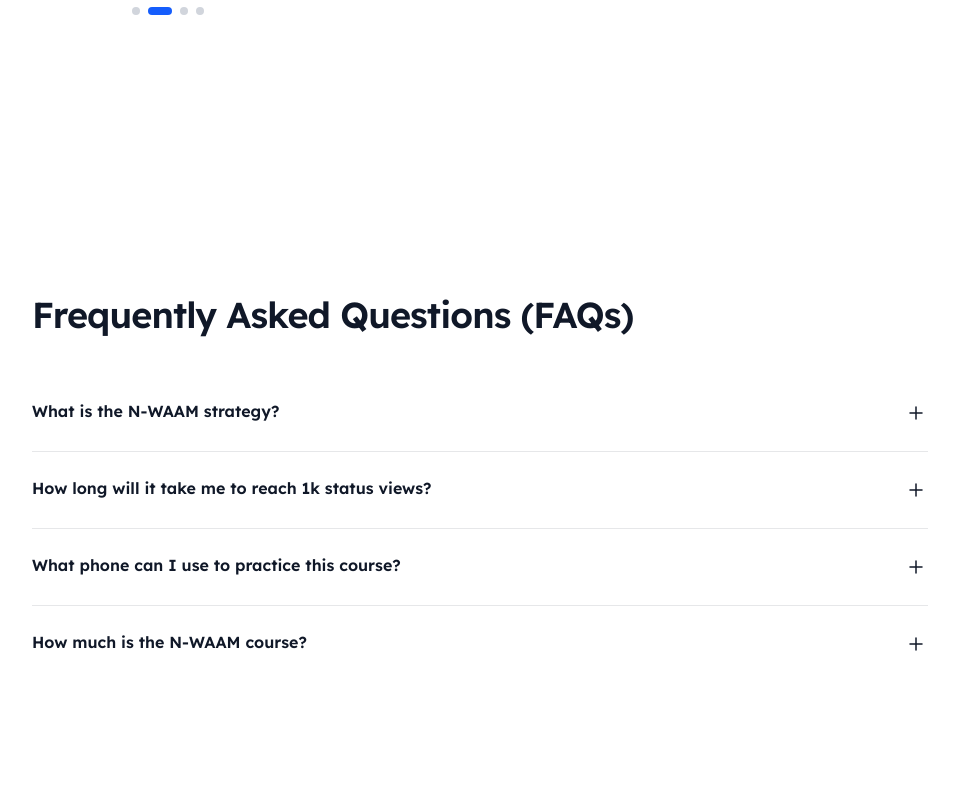
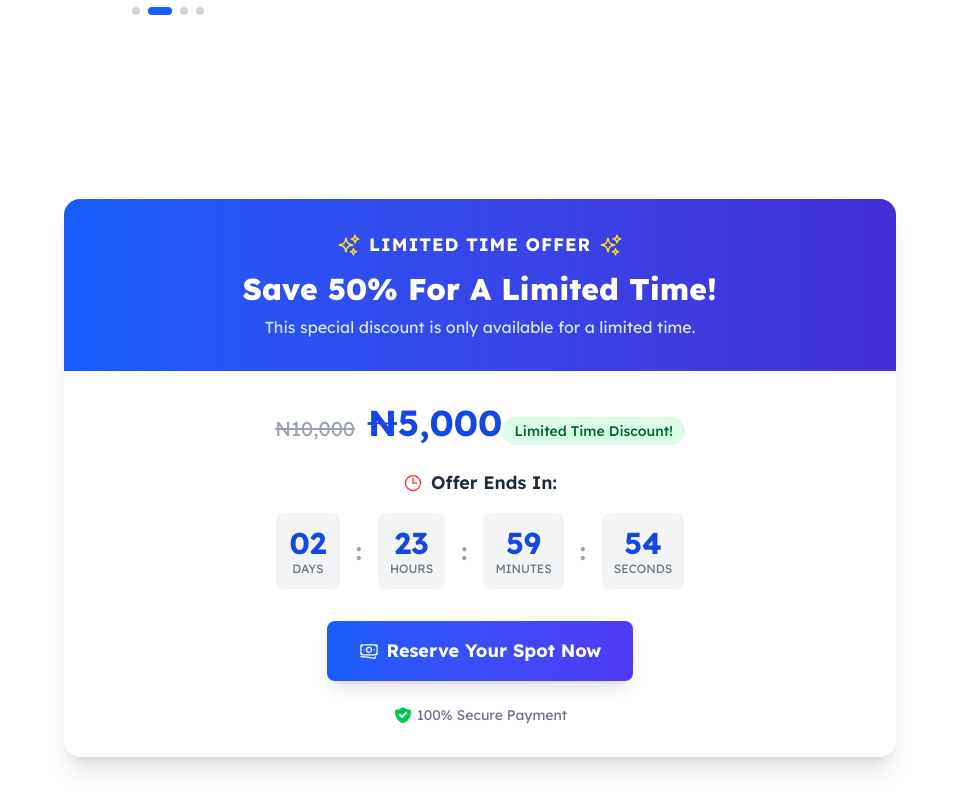
Before and after one commit to Bee-code-tech/was-accelerator, a Next.js app: page / in a window 1280 px wide. Shown: the part 5420-6220 px from the top of the page, without its empty margins (160-1119 px from the left). Built offline with nearby package versions, Linux system fonts and the light colour scheme.

Commit message:
Add CountdownSection component and integrate it into the Home page layout

```diff
--- a/app/page.tsx
+++ b/app/page.tsx
@@ -1,5 +1,6 @@
 import AudienceAcceleratorBlueprint from "@/components/AudienceAcceleratorBlueprint";
 import BioSection from "@/components/BioSection";
+import CountdownSection from "@/components/CountdownSection";
 import FAQSection from "@/components/FAQSection";
 import Hero  from "@/components/Hero";
 import Learn from "@/components/Learn";
@@ -18,6 +19,7 @@ export default function Home() {
       <AudienceAcceleratorBlueprint />
       <Learn />
       <TestimonialSection />
+      <CountdownSection />
       <FAQSection />
       <MasterclassCTA />
     </>
--- /dev/null
+++ b/components/CountdownSection.tsx
@@ -0,0 +1,227 @@
+"use client";
+
+import React, { useState, useEffect, useRef } from 'react';
+import { motion } from 'framer-motion';
+import { ClockIcon, BanknotesIcon, SparklesIcon } from '@heroicons/react/24/outline';
+
+interface TimeRemaining {
+  days: number;
+  hours: number;
+  minutes: number;
+  seconds: number;
+  total: number;
+}
+
+const CountdownSection = () => {
+  // Set your offer details here
+  const originalPrice = "₦10,000";
+  const discountedPrice = "₦5,000";
+  // Set the end date (adjust as needed for testing)
+  // Using a ref to avoid re-renders
+  const endDateRef = useRef(new Date(Date.now() + 3 * 24 * 60 * 60 * 1000).toISOString()); // 3 days from now
+  const buttonText = "Reserve Your Spot Now";
+  const buttonLink = "/payment"; // Change to your payment page link
+
+  // Time remaining state
+  const [timeRemaining, setTimeRemaining] = useState<TimeRemaining>({
+    days: 0,
+    hours: 0,
+    minutes: 0,
+    seconds: 0,
+    total: 0
+  });
+
+  // Is countdown active
+  const [isActive, setIsActive] = useState(true);
+
+  // Calculate time remaining
+  useEffect(() => {
+    const calculateTimeRemaining = (): TimeRemaining => {
+      const now = new Date();
+      const targetDate = new Date(endDateRef.current);
+      const timeDifference = targetDate.getTime() - now.getTime();
+
+      // Check if countdown is over
+      if (timeDifference <= 0) {
+        setIsActive(false);
+        return { days: 0, hours: 0, minutes: 0, seconds: 0, total: 0 };
+      }
+
+      // Calculate remaining time units
+      const days = Math.floor(timeDifference / (1000 * 60 * 60 * 24));
+      const hours = Math.floor((timeDifference % (1000 * 60 * 60 * 24)) / (1000 * 60 * 60));
+      const minutes = Math.floor((timeDifference % (1000 * 60 * 60)) / (1000 * 60));
+      const seconds = Math.floor((timeDifference % (1000 * 60)) / 1000);
+
+      return {
+        days,
+        hours,
+        minutes,
+        seconds,
+        total: timeDifference
+      };
+    };
+
+    // Initial calculation
+    setTimeRemaining(calculateTimeRemaining());
+
+    // Set up interval for countdown
+    const interval = setInterval(() => {
+      const remaining = calculateTimeRemaining();
+      setTimeRemaining(remaining);
+
+      // Clear interval when countdown is over
+      if (remaining.total <= 0) {
+        clearInterval(interval);
+        setIsActive(false);
+      }
+    }, 1000);
+
+    // Clean up
+    return () => clearInterval(interval);
+  }, []); // Empty dependency array - only run once on mount
+
+  // Format time with leading zeros
+  const formatTime = (value: number): string => {
+    return value < 10 ? `0${value}` : `${value}`;
+  };
+
+  // Determine if we need to show days
+  const showDays = timeRemaining.days > 0;
+
+  return (
+    <div className="py-10 md:py-16">
+      <div className="max-w-4xl mx-auto px-4 sm:px-6 lg:px-8">
+        <motion.div
+          initial={{ opacity: 0, y: 20 }}
+          animate={{ opacity: 1, y: 0 }}
+          transition={{ duration: 0.5 }}
+          className="bg-white rounded-2xl shadow-xl overflow-hidden"
+        >
+          {/* Header Section */}
+          <div className="bg-gradient-to-r from-blue-600 to-indigo-700 px-6 py-8 sm:px-10 text-white text-center">
+            <div className="flex items-center justify-center mb-3">
+              <SparklesIcon className="h-6 w-6 text-yellow-300 mr-2" />
+              <h3 className="text-lg font-bold uppercase tracking-wider">Limited Time Offer</h3>
+              <SparklesIcon className="h-6 w-6 text-yellow-300 ml-2" />
+            </div>
+            <h2 className="text-2xl sm:text-3xl font-extrabold mb-2">
+              Save 50% {showDays ? "For A Limited Time" : "Today Only"}!
+            </h2>
+            <p className="text-blue-100">
+              {showDays
+                ? "This special discount is only available for a limited time."
+                : "This special discount expires at the end of the day."}
+            </p>
+          </div>
+
+          {/* Price Section */}
+          <div className="px-6 py-8 sm:px-10 text-center">
+            <div className="mb-6">
+              <span className="inline-block text-xl line-through text-gray-400 mr-3">
+                {originalPrice}
+              </span>
+              <span className="inline-block text-3xl sm:text-4xl font-bold text-blue-700">
+                {discountedPrice}
+              </span>
+              <div className="mt-2 inline-block bg-green-100 text-green-800 text-sm font-medium px-3 py-1 rounded-full">
+                {showDays ? "Limited Time Discount!" : "Discount Valid Today Only!"}
+              </div>
+            </div>
+
+            {/* Countdown Timer */}
+            {isActive && (
+              <div className="mb-8">
+                <div className="flex items-center justify-center mb-4">
+                  <ClockIcon className="h-5 w-5 text-red-500 mr-2" />
+                  <h4 className="text-lg font-semibold text-gray-800">
+                    Offer Ends In:
+                  </h4>
+                </div>
+
+                <div className="flex justify-center items-center space-x-2 sm:space-x-4">
+                  {/* Days - only shown when needed */}
+                  {showDays && (
+                    <>
+                      <div className="bg-gray-100 rounded-lg p-2 sm:p-3 min-w-16 text-center">
+                        <div className="text-2xl sm:text-3xl font-bold text-blue-700">
+                          {formatTime(timeRemaining.days)}
+                        </div>
+                        <div className="text-xs text-gray-500 uppercase">Days</div>
+                      </div>
+                      <div className="text-xl sm:text-2xl font-bold text-gray-400">:</div>
+                    </>
+                  )}
+
+                  {/* Hours */}
+                  <div className="bg-gray-100 rounded-lg p-2 sm:p-3 min-w-16 text-center">
+                    <div className="text-2xl sm:text-3xl font-bold text-blue-700">
+                      {formatTime(timeRemaining.hours)}
+                    </div>
+                    <div className="text-xs text-gray-500 uppercase">Hours</div>
+                  </div>
+                  <div className="text-xl sm:text-2xl font-bold text-gray-400">:</div>
+
+                  {/* Minutes */}
+                  <div className="bg-gray-100 rounded-lg p-2 sm:p-3 min-w-16 text-center">
+                    <div className="text-2xl sm:text-3xl font-bold text-blue-700">
+                      {formatTime(timeRemaining.minutes)}
+                    </div>
+                    <div className="text-xs text-gray-500 uppercase">Minutes</div>
+                  </div>
+                  <div className="text-xl sm:text-2xl font-bold text-gray-400">:</div>
+
+                  {/* Seconds */}
+                  <div className="bg-gray-100 rounded-lg p-2 sm:p-3 min-w-16 text-center">
+                    <div className="text-2xl sm:text-3xl font-bold text-blue-700">
+                      {formatTime(timeRemaining.seconds)}
+                    </div>
+                    <div className="text-xs text-gray-500 uppercase">Seconds</div>
+                  </div>
+                </div>
+              </div>
+            )}
+
+            {/* Expired Message - shown when countdown reaches zero */}
+            {!isActive && (
+              <div className="mb-8 p-4 bg-red-50 text-red-700 rounded-lg">
+                <p className="font-medium">This offer has expired!</p>
+                <p className="text-sm mt-1">Contact us for current pricing options.</p>
+              </div>
+            )}
+
+            {/* Call to Action Button */}
+            <motion.div
+              whileHover={{ scale: 1.03 }}
+              whileTap={{ scale: 0.97 }}
+            >
+              <a
+                href={buttonLink}
+                className={`block w-full sm:w-auto sm:mx-auto sm:inline-block bg-gradient-to-r ${
+                  isActive
+                    ? "from-blue-600 to-indigo-600 hover:from-blue-700 hover:to-indigo-700"
+                    : "from-gray-500 to-gray-600 hover:from-gray-600 hover:to-gray-700"
+                } text-white text-lg font-bold py-4 px-8 rounded-lg shadow-lg transition-all duration-300 focus:outline-none focus:ring-2 focus:ring-offset-2 focus:ring-blue-500`}
+              >
+                <div className="flex items-center justify-center">
+                  <BanknotesIcon className="h-5 w-5 mr-2" />
+                  {isActive ? buttonText : "Contact Us"}
+                </div>
+              </a>
+            </motion.div>
+
+            {/* Trust Badge */}
+            <div className="mt-6 flex items-center justify-center text-sm text-gray-500">
+              <svg xmlns="http://www.w3.org/2000/svg" className="h-5 w-5 text-green-500 mr-1" viewBox="0 0 20 20" fill="currentColor">
+                <path fillRule="evenodd" d="M2.166 4.999A11.954 11.954 0 0010 1.944 11.954 11.954 0 0017.834 5c.11.65.166 1.32.166 2.001 0 5.225-3.34 9.67-8 11.317C5.34 16.67 2 12.225 2 7c0-.682.057-1.35.166-2.001zm11.541 3.708a1 1 0 00-1.414-1.414L9 10.586 7.707 9.293a1 1 0 00-1.414 1.414l2 2a1 1 0 001.414 0l4-4z" clipRule="evenodd" />
+              </svg>
+              <span>100% Secure Payment</span>
+            </div>
+          </div>
+        </motion.div>
+      </div>
+    </div>
+  );
+};
+
+export default CountdownSection;
```
